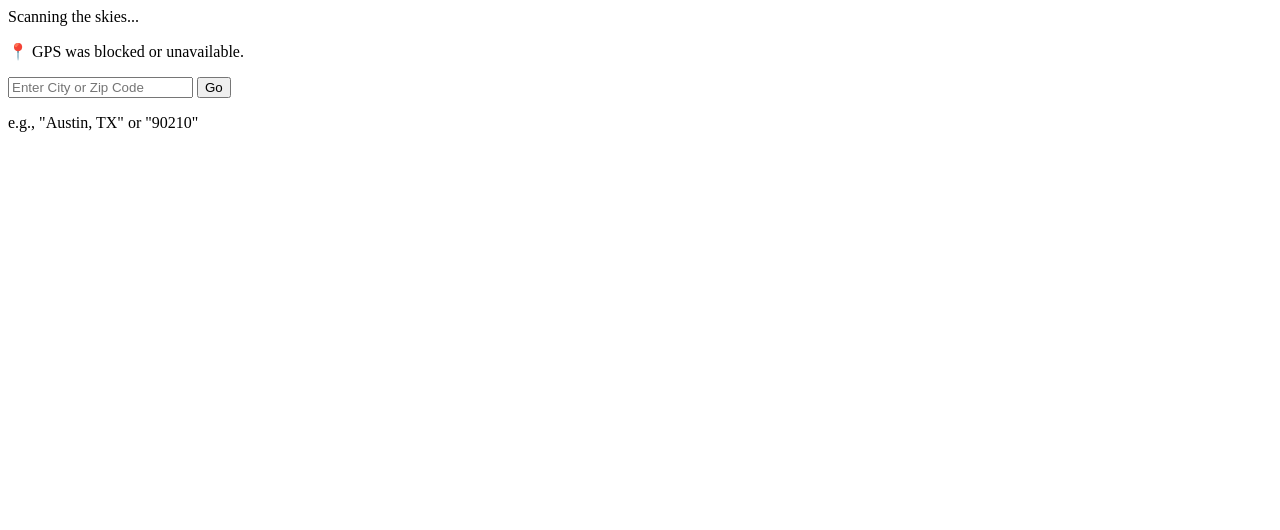
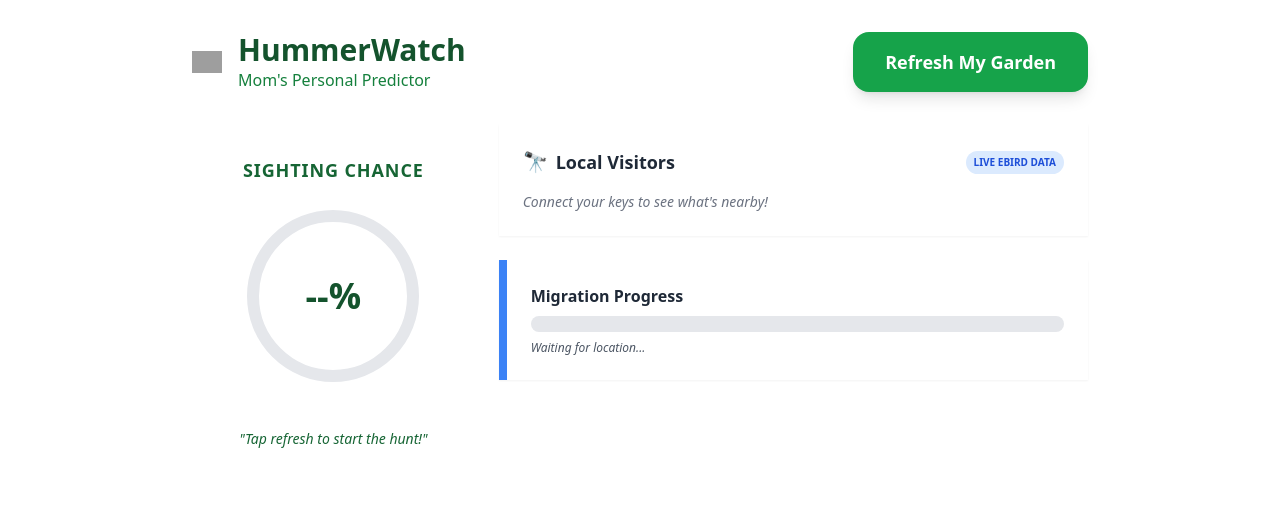
Before and after one commit to harricrossfire/hummingbirdchance, a plain HTML site: page index.html in a window 1280 px wide. Drawn offline with nearby package versions, Linux system fonts and the light colour scheme; grey boxes are pictures that could not be loaded.

Commit message:
Ui update

```diff
--- a/index.html
+++ b/index.html
@@ -1,3 +1,32 @@
+<!DOCTYPE html>
+<html lang="en">
+<head>
+    <meta charset="UTF-8">
+    <meta name="viewport" content="width=device-width, initial-scale=1.0, maximum-scale=1.0, user-scalable=no">
+    <title>HummerWatch - Mom's Bird Tracker</title>
+    <script src="https://cdn.tailwindcss.com"></script>
+    <link rel = "stylesheet" href ="hummingbird_chance.css">
+</head>
+<body class="p-4 md:p-8 pb-20">
+
+    <div class="max-w-md md:max-w-4xl mx-auto">
+        <!-- Header -->
+        <header class="flex flex-col items-center text-center md:text-left md:flex-row md:justify-between mb-8 gap-6">
+            <div class="flex flex-col md:flex-row items-center gap-4">
+                <!-- Removed bg-green-600 and p-4, swapped SVG for IMG -->
+                <div class="hummingbird-float">
+                    <img src="https://res.cloudinary.com/ddrwjhxu6/image/upload/v1773372300/Untitled_design_emhmtp.png" width = "30px" height="30px" alt="Hummer Logo" class="custom-logo" onerror="this.src='https://cdn-icons-png.flaticon.com/512/2613/2613860.png'">
+                </div>
+                <div>
+                    <h1 class="text-3xl font-bold text-green-900">HummerWatch</h1>
+                    <p class="text-green-700 font-medium">Mom's Personal Predictor</p>
+                </div>
+            </div>
+            <button onclick="updateAllData()" class="w-full md:w-auto bg-green-600 hover:bg-green-700 text-white px-8 py-4 rounded-2xl font-bold transition-all shadow-lg text-lg">
+                Refresh My Garden
+            </button>
+        </header>
+
 <div id="loading" class="hidden text-center py-8">
     <div class="inline-block animate-spin rounded-full h-8 w-8 border-4 border-green-600 border-t-transparent"></div>
     <p class="mt-2 text-green-800 font-medium">Scanning the skies...</p>
@@ -17,3 +46,48 @@
     </div>
     <p class="text-[10px] text-gray-500 mt-2 italic text-center">e.g., "Austin, TX" or "90210"</p>
 </div>
+
+        <div id="mainContent" class="grid grid-cols-1 md:grid-cols-3 gap-6">
+            <!-- Probability Score -->
+            <div class="md:col-span-1 glass-card p-8 flex flex-col items-center justify-center text-center">
+                <h3 class="text-lg font-bold text-green-800 mb-4 uppercase tracking-wider">Sighting Chance</h3>
+                <div class="relative flex items-center justify-center">
+                    <svg class="w-48 h-48">
+                        <circle class="text-gray-200" stroke-width="12" stroke="currentColor" fill="transparent" r="80" cx="96" cy="96" />
+                        <circle id="probCircle" class="text-green-500 probability-circle" stroke-width="12" stroke-dasharray="502.6" stroke-dashoffset="502.6" stroke-linecap="round" stroke="currentColor" fill="transparent" r="80" cx="96" cy="96" />
+                    </svg>
+                    <span id="probPercent" class="absolute text-4xl font-black text-green-900">--%</span>
+                </div>
+                <p id="weatherSummary" class="mt-6 text-green-800 text-sm font-medium leading-relaxed bg-white/40 p-3 rounded-xl italic">
+                    "Tap refresh to start the hunt!"
+                </p>
+            </div>
+
+            <div class="md:col-span-2 space-y-6">
+                <!-- Local Species Tracker -->
+                <div class="glass-card p-6 shadow-sm">
+                    <div class="flex items-center justify-between mb-4">
+                        <h3 class="font-bold text-gray-800 text-lg flex items-center gap-2">
+                            <span class="text-xl">🔭</span> Local Visitors
+                        </h3>
+                        <span class="text-[10px] bg-blue-100 text-blue-700 px-2 py-1 rounded-full font-bold">LIVE EBIRD DATA</span>
+                    </div>
+                    <div id="speciesList" class="space-y-3">
+                        <p class="text-gray-500 text-sm italic">Connect your keys to see what's nearby!</p>
+                    </div>
+                </div>
+
+                <!-- Migration Detail -->
+                <div class="glass-card p-6 shadow-sm border-l-8 border-blue-500">
+                    <h3 class="font-bold text-gray-800 mb-2">Migration Progress</h3>
+                    <div class="w-full bg-gray-200 rounded-full h-4 mb-2 overflow-hidden">
+                        <div id="migrationProgress" class="bg-blue-500 h-full transition-all duration-1000" style="width: 0%"></div>
+                    </div>
+                    <p id="migrationText" class="text-xs text-gray-600 italic">Waiting for location...</p>
+                </div>
+            </div>
+        </div>
+    </div>
+    <script src = "hummingbird_chance.js"></script>
+</body>
+</html>
```
